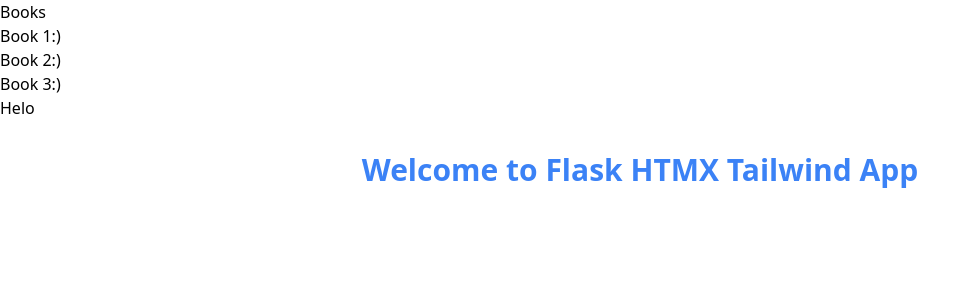
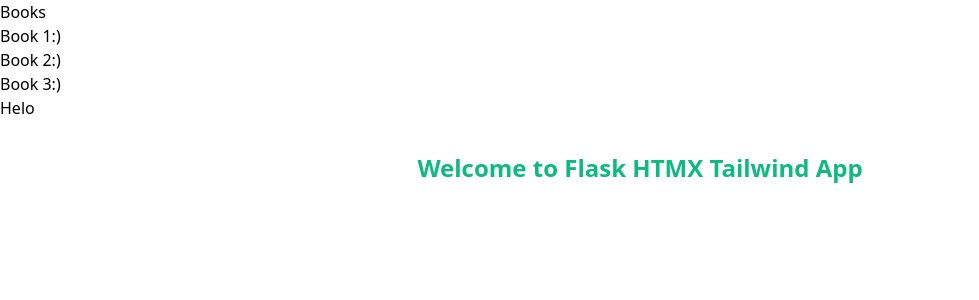
Before and after one commit to masukuapi/masuku-lib, a Flask app: page / in a window 1280 px wide. Shown: the top 300 px of the page, without its empty margins (0-979 px from the left). Run offline with Flask 3, Linux system fonts and the light colour scheme; some libraries are stand-ins or nearby versions.

Commit message:
Add subprocess and auto-reload feature to Flask app, now just have to work

```diff
--- a/main.py
+++ b/main.py
@@ -1,7 +1,8 @@
-
+import subprocess
 from flask import Flask, render_template, request, jsonify
 
 app = Flask(__name__)
+app.config['TEMPLATES_AUTO_RELOAD'] = True
 
 books = [
     {"id": 1, "title": "Book 1", "author": "Author 1"},
@@ -40,4 +41,5 @@ def mouse():
     return "Something",200
 
 if __name__ == "__main__":
+    subprocess.Popen("npx tailwindcss -i .\\static\\base.css -o .\\static\\style.css --watch", shell=True)
     app.run(debug=True)
--- a/static/style.css
+++ b/static/style.css
@@ -566,9 +566,9 @@ video {
   text-align: center;
 }
 
-.text-3xl {
-  font-size: 1.875rem;
-  line-height: 2.25rem;
+.text-2xl {
+  font-size: 1.5rem;
+  line-height: 2rem;
 }
 
 .font-bold {
@@ -579,3 +579,8 @@ video {
   --tw-text-opacity: 1;
   color: rgb(59 130 246 / var(--tw-text-opacity));
 }
+
+.text-emerald-500 {
+  --tw-text-opacity: 1;
+  color: rgb(16 185 129 / var(--tw-text-opacity));
+}
--- a/templates/index.html
+++ b/templates/index.html
@@ -14,7 +14,7 @@
     <div id="book-details-container" hx-post="/mouse" hx-trigger="click">
         Helo
     </div>
-    <h1 class="text-3xl text-blue-500 font-bold text-center mt-8">Welcome to Flask HTMX Tailwind App</h1>
+    <h1 class="text-2xl text-emerald-500 font-bold text-center mt-8">Welcome to Flask HTMX Tailwind App</h1>
     <script>
         document.body.addEventListener('click', function(event) {
             if (event.target.matches('.book-link')) {
```
